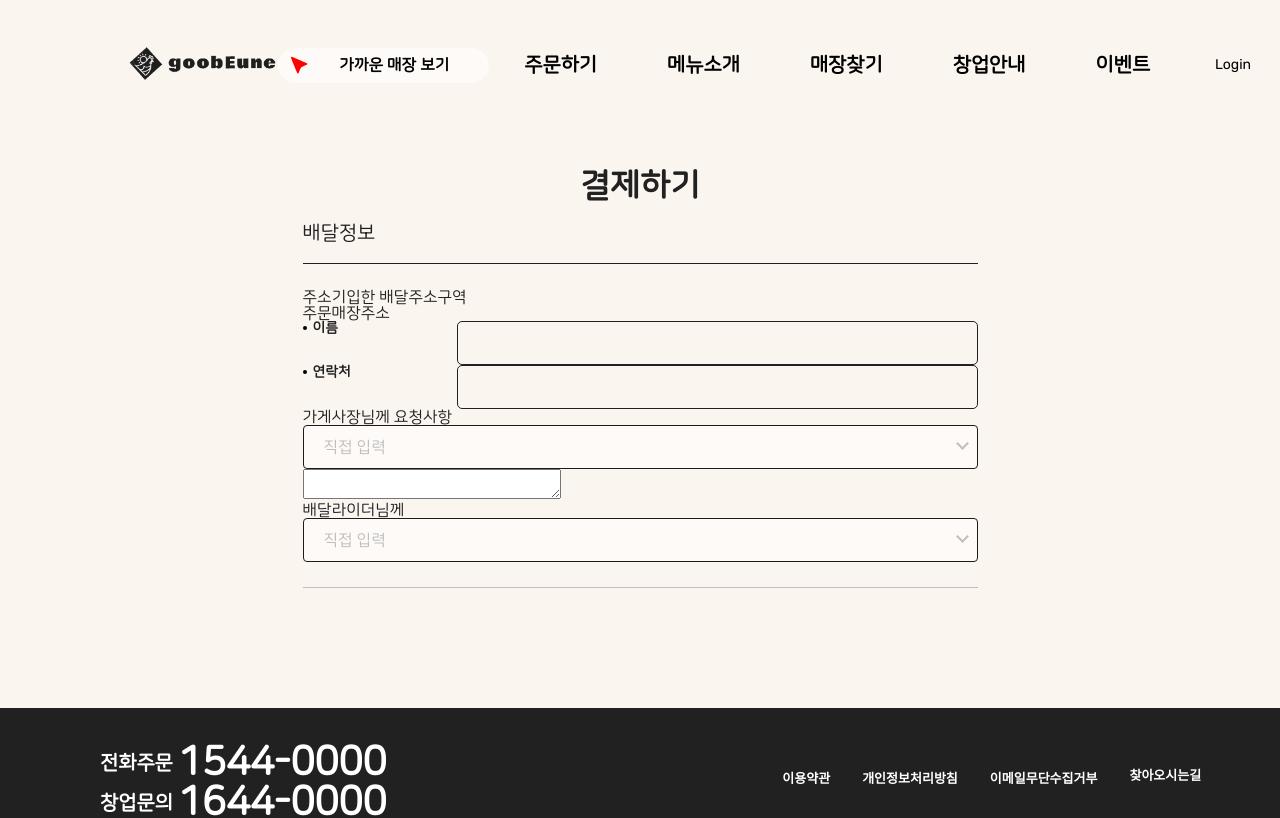
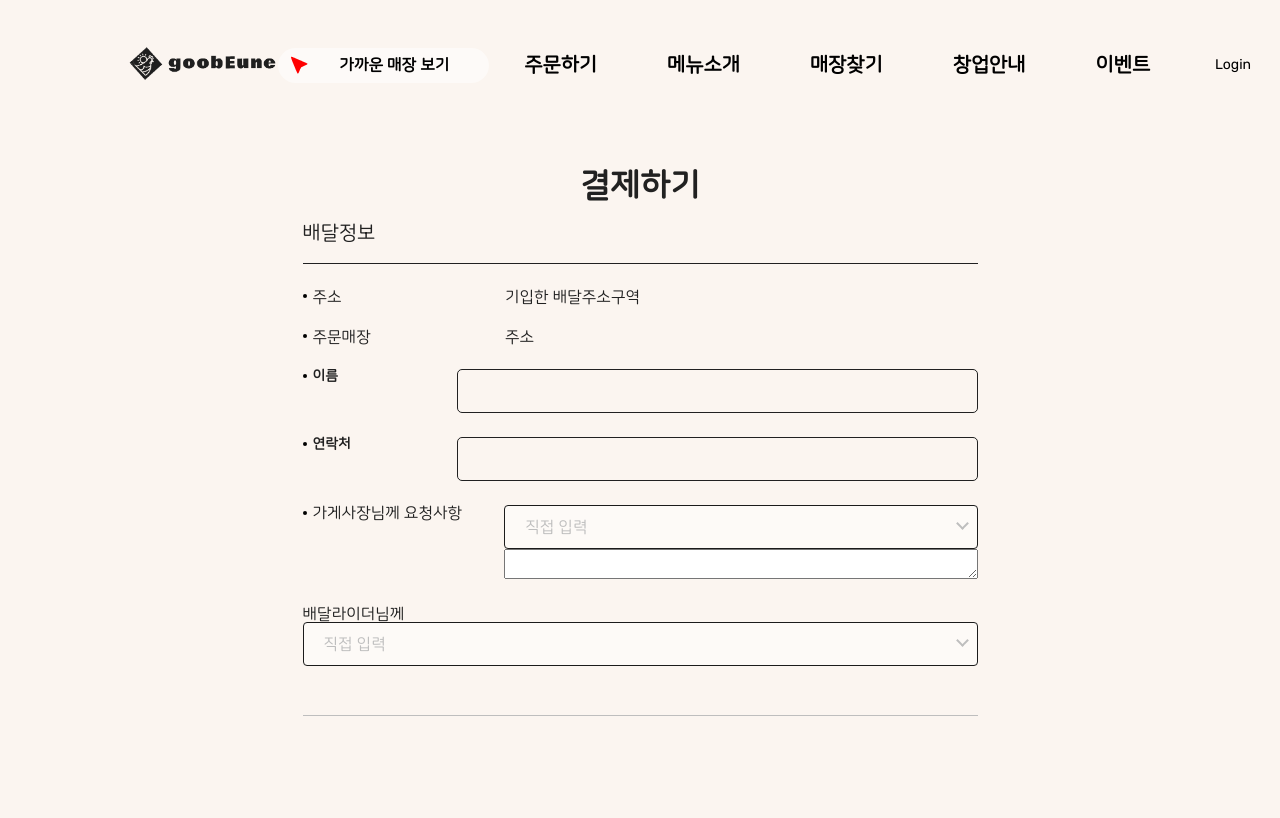
Before and after one commit to ryushin01/goobne, a React (Vite) app: page /goobne/order in a window 1280 px wide. Shown: the top 818 px of the page. Built offline with nearby package versions, Linux system fonts and the light colour scheme.

Commit message:
:construction: 브랜치 이동으로 인한 커밋

```diff
--- a/src/pages/Order/Order.jsx
+++ b/src/pages/Order/Order.jsx
@@ -14,11 +14,11 @@ const Order = () => {
             <DeliveryInfoTitle>배달정보</DeliveryInfoTitle>
             <ul>
               <li>
-                <span>주소</span>
+                <DeliveryAddress>주소</DeliveryAddress>
                 <span>기입한 배달주소구역</span>
               </li>
               <li>
-                <span>주문매장</span>
+                <DeliveryAddress>주문매장</DeliveryAddress>
                 <span>주소</span>
               </li>
               <li>
@@ -27,13 +27,13 @@ const Order = () => {
               <li>
                 <Input type="text" label="연락처" isDot={true} />
               </li>
-              <li>
-                <span>가게사장님께 요청사항</span>
-                <div>
+              <DeliveryRequest>
+                <RequestTitle>가게사장님께 요청사항</RequestTitle>
+                <SelectArea>
                   <SelectBox />
-                  <textarea></textarea>
-                </div>
-              </li>
+                  <RequestTextArea></RequestTextArea>
+                </SelectArea>
+              </DeliveryRequest>
               <li>
                 <div>
                   <span>배달</span>
@@ -86,7 +86,66 @@ const DeliveryInfo = styled.fieldset`
   & > ul {
     padding: 25px 0;
     border-bottom: 1px solid #bebebe;
+
+    & > li {
+      margin-bottom: 24px;
+    }
   }
+`;
+
+const DeliveryAddress = styled.span`
+  display: inline-block;
+  width: 30%;
+  font-size: 16px;
+  position: relative;
+  padding-left: 10px;
+
+  &:before {
+    content: '';
+    display: inline-block;
+    position: absolute;
+    top: 45%;
+    left: 0;
+    transform: translateY(-50%);
+    width: 4px;
+    height: 4px;
+    border-radius: 50%;
+    background-color: #000;
+  }
+`;
+
+const DeliveryRequest = styled.li`
+  display: flex;
+`;
+
+const RequestTitle = styled.span`
+  display: inline-block;
+  width: 42%;
+  font-size: 16px;
+  position: relative;
+  padding-left: 10px;
+
+  &:before {
+    content: '';
+    display: inline-block;
+    position: absolute;
+    top: 10%;
+    left: 0;
+    transform: translateY(-50%);
+    width: 4px;
+    height: 4px;
+    border-radius: 50%;
+    background-color: #000;
+  }
+`;
+
+const SelectArea = styled.div`
+  width: 100%;
+  flex-direction: column;
+`;
+
+const RequestTextArea = styled.textarea`
+  width: 100%;
 `;
 
 const DeliveryInfoTitle = styled.legend`
```
